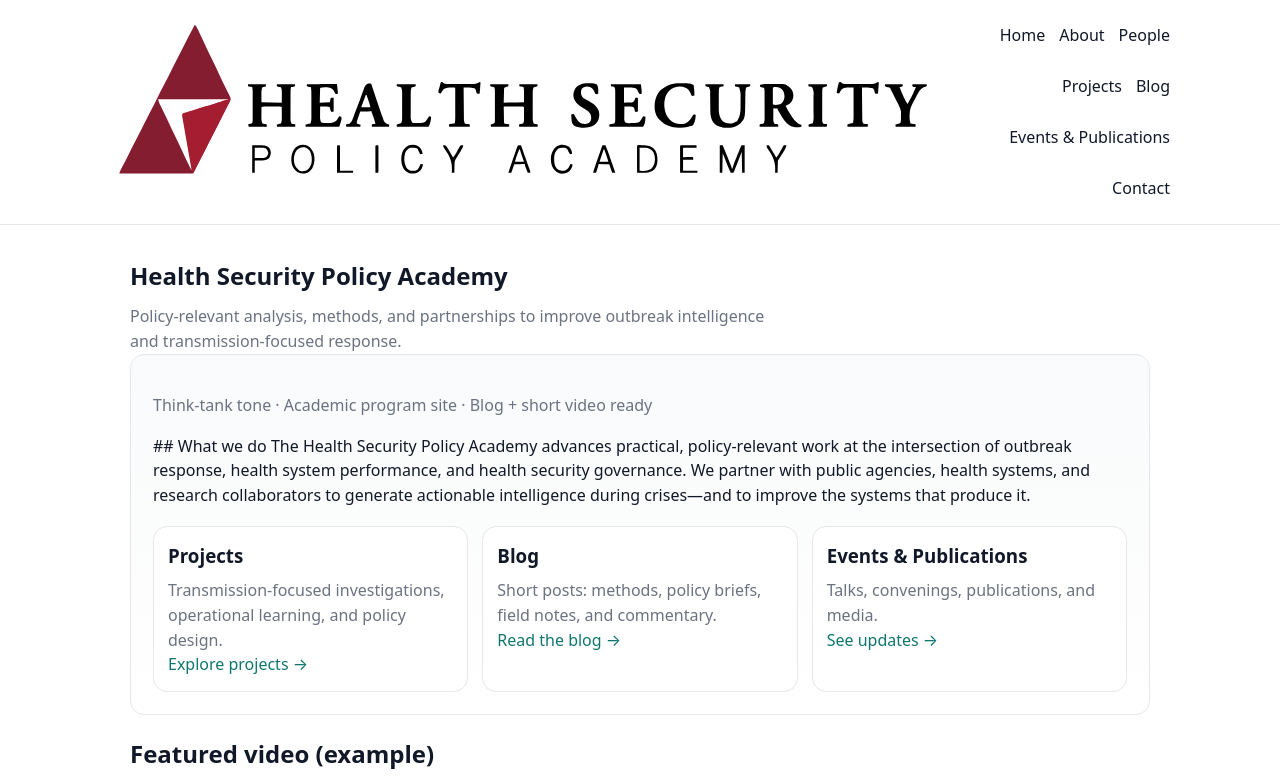
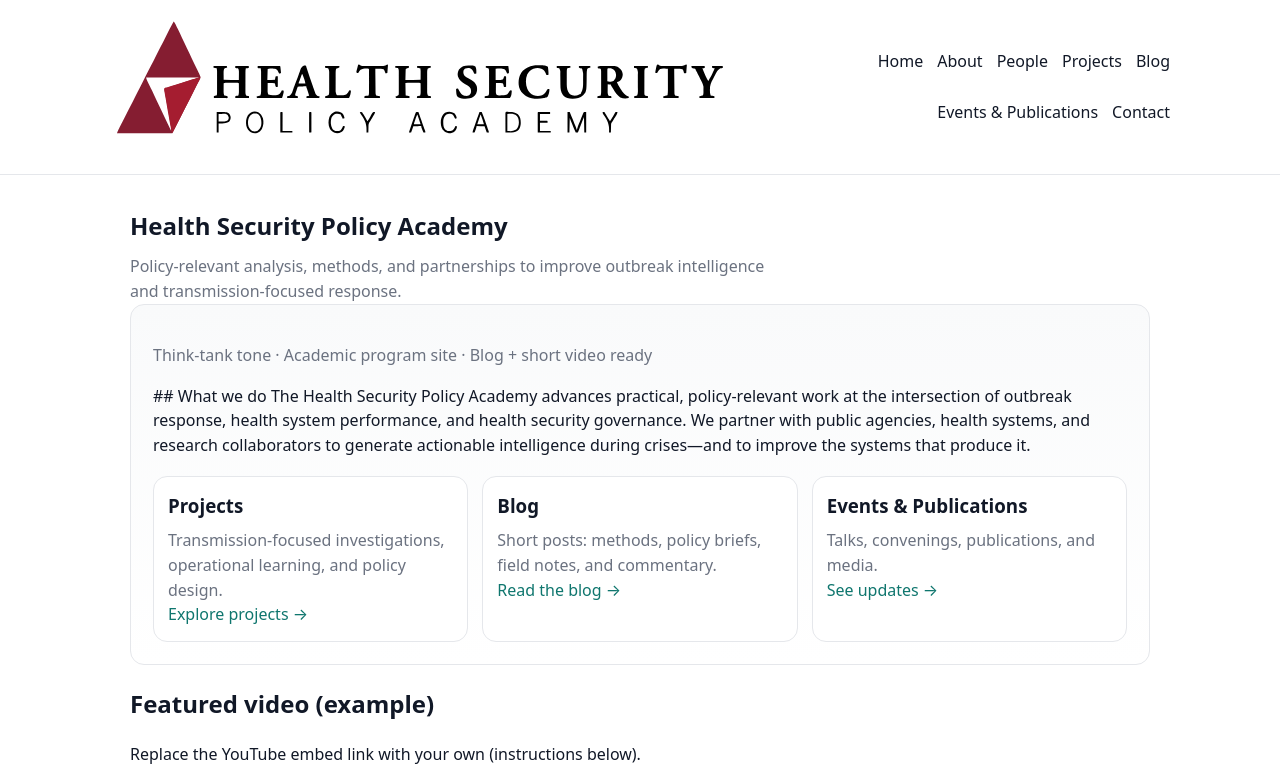
Before and after one commit to bourdeauxmargaret/bourdeauxmargaret.github.io, a Jekyll site: the page built from index.md, in a window 1280 px wide and 1400 px high. Shown: the top 781 px of the window. Built offline with Jekyll 4.4.1, drawn with Linux system fonts in a browser that asks for light colours.

Commit message:
Update style.css

```diff
--- a/assets/css/style.css
+++ b/assets/css/style.css
@@ -17,7 +17,7 @@ a:hover{color:var(--linkHover);text-decoration:underline}
 .site-header{border-bottom:1px solid var(--border);background:var(--bg);position:sticky;top:0;z-index:5}
 .header-inner{display:flex;align-items:center;justify-content:space-between;gap:18px;padding:12px 0}
 .brand{display:flex;align-items:center;gap:12px}
-.brand-logo{height:200px;max-width:1500px;width:auto;display:block}
+.brand-logo{height:150px;max-width:800px;width:auto;display:block}
 
 .nav{display:flex;flex-wrap:wrap;gap:14px;justify-content:flex-end}
 .nav a{padding:6px 0;color:var(--text)}
```
